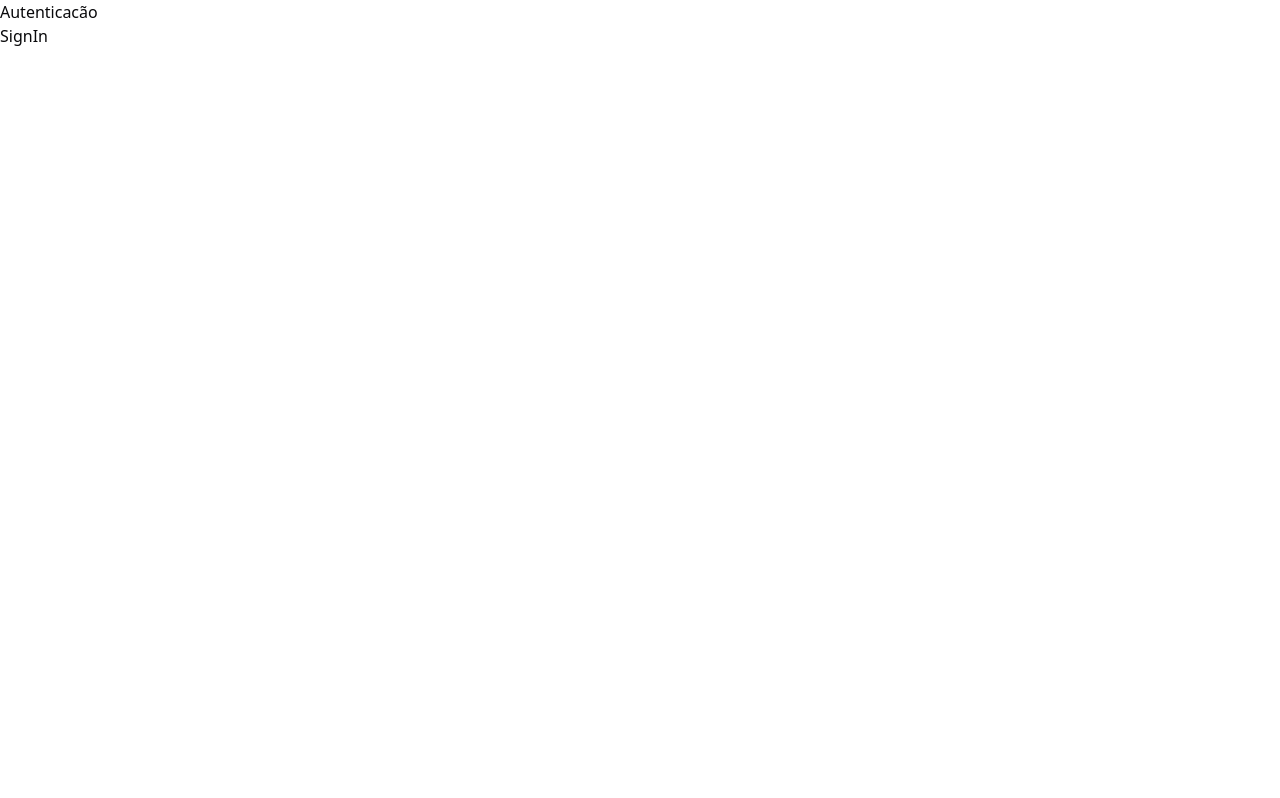
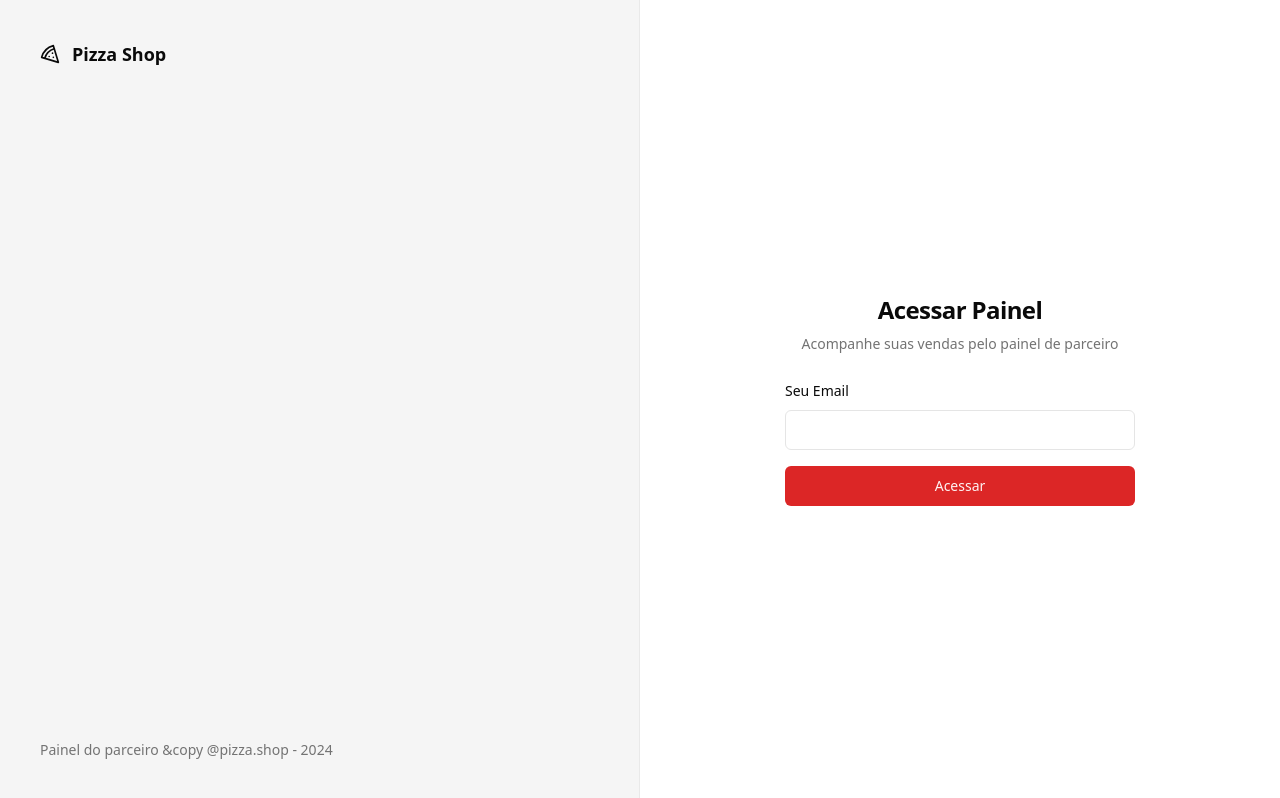
Before and after one commit to vinnycosta9898/ignite-pizza-shop, a React (Vite) app in the folder frontend/: page /sign-in in a window 1280 px wide. Built offline with nearby package versions, Linux system fonts and the light colour scheme.

Commit message:
Criando a pagina de login

```diff
--- a/frontend/package.json
+++ b/frontend/package.json
@@ -10,6 +10,7 @@
     "preview": "vite preview"
   },
   "dependencies": {
+    "@radix-ui/react-label": "^2.0.2",
     "@radix-ui/react-slot": "^1.0.2",
     "class-variance-authority": "^0.7.0",
     "clsx": "^2.1.0",
--- /dev/null
+++ b/frontend/src/components/ui/input.tsx
@@ -0,0 +1,25 @@
+import * as React from "react"
+
+import { cn } from "@/lib/utils"
+
+export interface InputProps
+  extends React.InputHTMLAttributes<HTMLInputElement> {}
+
+const Input = React.forwardRef<HTMLInputElement, InputProps>(
+  ({ className, type, ...props }, ref) => {
+    return (
+      <input
+        type={type}
+        className={cn(
+          "flex h-10 w-full rounded-md border border-input bg-background px-3 py-2 text-sm ring-offset-background file:border-0 file:bg-transparent file:text-sm file:font-medium placeholder:text-muted-foreground focus-visible:outline-none focus-visible:ring-2 focus-visible:ring-ring focus-visible:ring-offset-2 disabled:cursor-not-allowed disabled:opacity-50",
+          className
+        )}
+        ref={ref}
+        {...props}
+      />
+    )
+  }
+)
+Input.displayName = "Input"
+
+export { Input }
--- /dev/null
+++ b/frontend/src/components/ui/label.tsx
@@ -0,0 +1,24 @@
+import * as React from "react"
+import * as LabelPrimitive from "@radix-ui/react-label"
+import { cva, type VariantProps } from "class-variance-authority"
+
+import { cn } from "@/lib/utils"
+
+const labelVariants = cva(
+  "text-sm font-medium leading-none peer-disabled:cursor-not-allowed peer-disabled:opacity-70"
+)
+
+const Label = React.forwardRef<
+  React.ElementRef<typeof LabelPrimitive.Root>,
+  React.ComponentPropsWithoutRef<typeof LabelPrimitive.Root> &
+    VariantProps<typeof labelVariants>
+>(({ className, ...props }, ref) => (
+  <LabelPrimitive.Root
+    ref={ref}
+    className={cn(labelVariants(), className)}
+    {...props}
+  />
+))
+Label.displayName = LabelPrimitive.Root.displayName
+
+export { Label }
--- a/frontend/src/global.css
+++ b/frontend/src/global.css
@@ -3,37 +3,54 @@
 @tailwind utilities;
 
 @layer base {
+
+@layer base {
   :root {
     --background: 0 0% 100%;
-    --foreground: 240 10% 3.9%;
-
+    --foreground: 0 0% 3.9%;
     --card: 0 0% 100%;
-    --card-foreground: 240 10% 3.9%;
-
+    --card-foreground: 0 0% 3.9%;
     --popover: 0 0% 100%;
-    --popover-foreground: 240 10% 3.9%;
-
-    --primary: 240 5.9% 10%;
-    --primary-foreground: 0 0% 98%;
-
-    --secondary: 240 4.8% 95.9%;
-    --secondary-foreground: 240 5.9% 10%;
-
-    --muted: 240 4.8% 95.9%;
-    --muted-foreground: 240 3.8% 46.1%;
-
-    --accent: 240 4.8% 95.9%;
-    --accent-foreground: 240 5.9% 10%;
-
+    --popover-foreground: 0 0% 3.9%;
+    --primary: 0 72.2% 50.6%;
+    --primary-foreground: 0 85.7% 97.3%;
+    --secondary: 0 0% 96.1%;
+    --secondary-foreground: 0 0% 9%;
+    --muted: 0 0% 96.1%;
+    --muted-foreground: 0 0% 45.1%;
+    --accent: 0 0% 96.1%;
+    --accent-foreground: 0 0% 9%;
     --destructive: 0 84.2% 60.2%;
     --destructive-foreground: 0 0% 98%;
-
-    --border: 240 5.9% 90%;
-    --input: 240 5.9% 90%;
-    --ring: 240 10% 3.9%;
-
+    --border: 0 0% 89.8%;
+    --input: 0 0% 89.8%;
+    --ring: 0 72.2% 50.6%;
     --radius: 0.5rem;
   }
+
+  .dark {
+    --background: 0 0% 3.9%;
+    --foreground: 0 0% 98%;
+    --card: 0 0% 3.9%;
+    --card-foreground: 0 0% 98%;
+    --popover: 0 0% 3.9%;
+    --popover-foreground: 0 0% 98%;
+    --primary: 0 72.2% 50.6%;
+    --primary-foreground: 0 85.7% 97.3%;
+    --secondary: 0 0% 14.9%;
+    --secondary-foreground: 0 0% 98%;
+    --muted: 0 0% 14.9%;
+    --muted-foreground: 0 0% 63.9%;
+    --accent: 0 0% 14.9%;
+    --accent-foreground: 0 0% 98%;
+    --destructive: 0 62.8% 30.6%;
+    --destructive-foreground: 0 0% 98%;
+    --border: 0 0% 14.9%;
+    --input: 0 0% 14.9%;
+    --ring: 0 72.2% 50.6%;
+  }
+}
+
 
   .dark {
     --background: 240 10% 3.9%;
--- a/frontend/src/pages/_layouts/auth.tsx
+++ b/frontend/src/pages/_layouts/auth.tsx
@@ -1,13 +1,24 @@
 /* eslint-disable prettier/prettier */
+import { Pizza } from 'lucide-react'
 import { Outlet } from 'react-router-dom'
 
 export function AuthLayout() {
     return (
-        <div>
-            <h1>Autenticacão</h1>
-            <div>
+        <div className="min-h-screen grid grid-cols-2">
+            <div className="h-full border-r border-foreground/5 bg-muted p-10 text-muted-foreground flex flex-col justify-between">
+                <div className="flex items-center gap-3 text-lg font-medium text-foreground">
+                    <Pizza className="w-5 h-5" />
+                    <span className="font-semibold">Pizza Shop</span>
+                </div>
+                <footer className="text-sm">
+                    Painel do parceiro &copy @pizza.shop - {new Date().getFullYear()}
+                </footer>
+
+            </div>
+
+            <div className="flex flex-col items-center justify-center">
                 <Outlet />
             </div>
-        </div>
+        </div >
     )
 }
--- a/frontend/src/pages/auth/sign-in.tsx
+++ b/frontend/src/pages/auth/sign-in.tsx
@@ -1,11 +1,37 @@
 /* eslint-disable prettier/prettier */
 import { Helmet } from 'react-helmet-async'
+
+import { Button } from '@/components/ui/button'
+import { Input } from '@/components/ui/input'
+import { Label } from '@/components/ui/label'
 
 export function SignIn() {
     return (
         <>
             <Helmet title="login" />
-            <h1>SignIn</h1>
+            <div className="p-8">
+                <div className="w-[350px] flex flex-col justify-center gap-6">
+                    <div className="flex flex-col gap-2 text-center">
+                        <h1 className="text-2xl font-semibold tracking-tight">
+                            Acessar Painel
+                        </h1>
+                        <p className="text-sm text-muted-foreground">
+                            Acompanhe suas vendas pelo painel de parceiro
+                        </p>
+                    </div>
+
+                    <form className='space-y-4'>
+                        <div className='space-y-2'>
+                            <Label htmlFor="email">Seu Email</Label>
+                            <Input id="email" type="email" />
+                        </div>
+
+                        <Button className="w-full" type="submit">Acessar</Button>
+                    </form>
+
+                </div>
+            </div>
+
         </>
     )
 }
```
Also changed, not shown: 1 other file (tests, documents, lock files or other folders).
